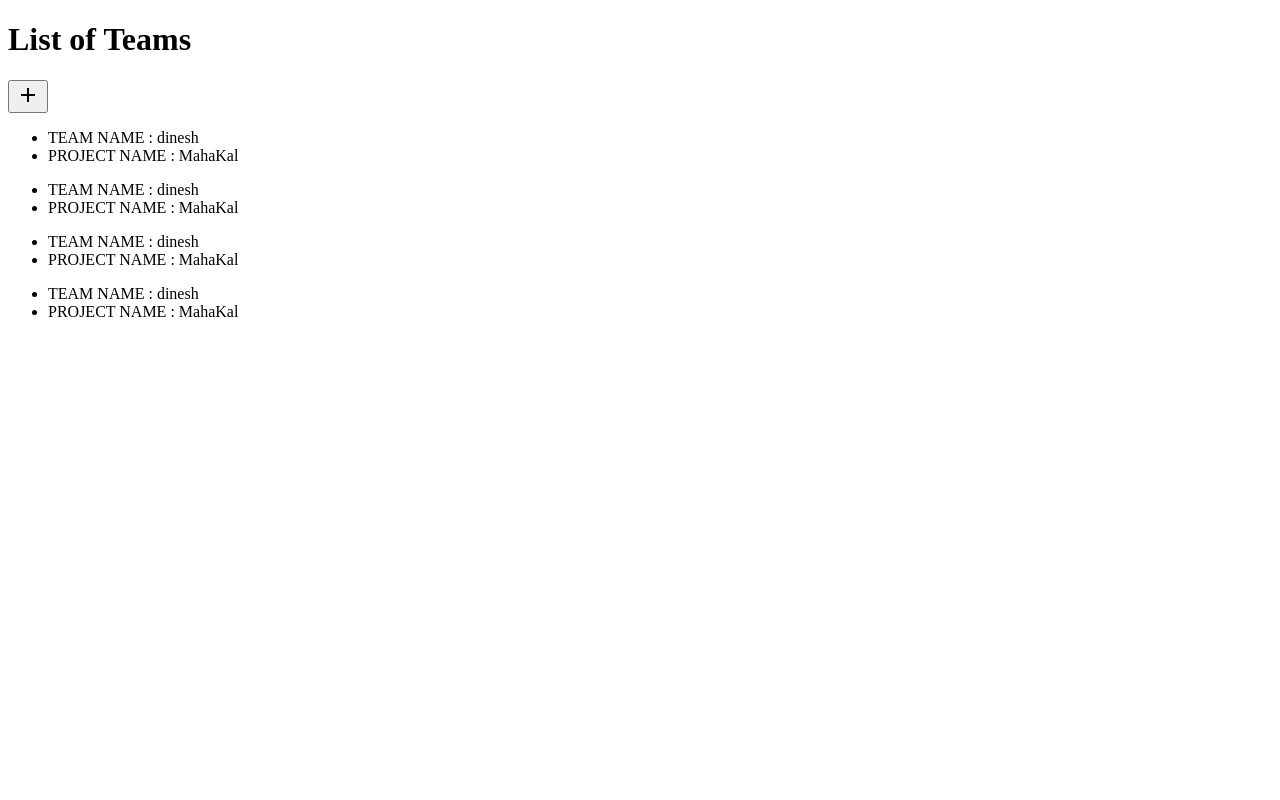
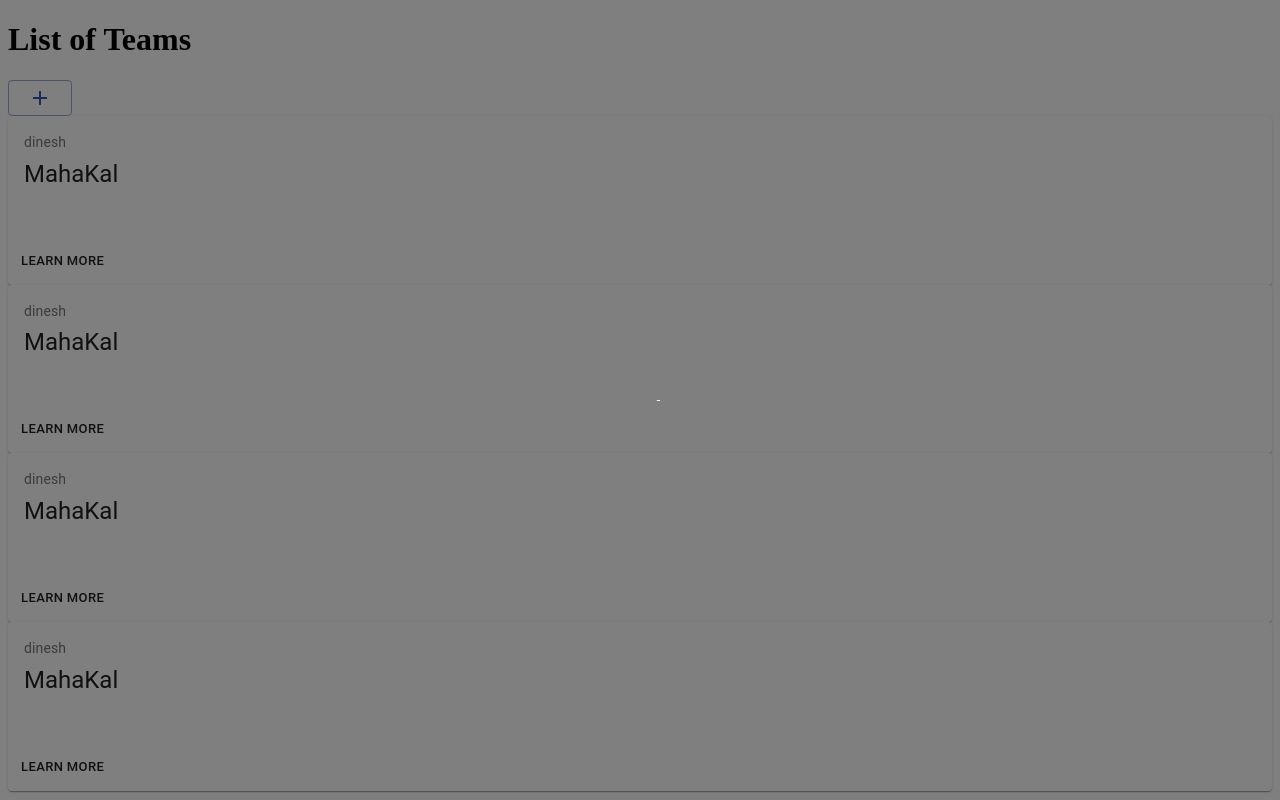
Before and after one commit to dineshchhantyal/rookie-frontend, a React (Create React App) app: page /team in a window 1280 px wide. Both pictures are taken after a click on the button 28 px from the left and 96 px from the top of the page. Built offline with nearby package versions, Linux system fonts and the light colour scheme; the HTML template or start-up script is replaced by a standard one.

Commit message:
Backdrop Added
Card Added

```diff
--- a/src/App.js
+++ b/src/App.js
@@ -7,7 +7,7 @@ import Admin from './pages/Admin';
 
 function App() {
   return (
-    <div className="app w-full h-screen text-gray-50 bg-gray-800">
+    <div className="app w-full min-h-full text-gray-50 bg-gray-800">
       <Router>
         <Switch>
           <Route path="/video">
--- /dev/null
+++ b/src/components/Backdrop.js
@@ -0,0 +1,33 @@
+import React from 'react';
+import Drop from '@material-ui/core/Backdrop';
+import CircularProgress from '@material-ui/core/CircularProgress';
+import Button from '@material-ui/core/Button';
+import { makeStyles } from '@material-ui/core/styles';
+const useStyles = makeStyles((theme) => ({
+    _backdrop: {
+        zIndex: theme.zIndex.drawer + 1,
+        color: '#fff',
+    },
+}));
+const Backdrop = ({ children }) => {
+    const classes = useStyles();
+    const [open, setOpen] = React.useState(false);
+    const handleClose = () => {
+        setOpen(false);
+    };
+    const handleToggle = () => {
+        setOpen(!open);
+    };
+    return (
+        <div>
+            <Button variant="outlined" color="primary" onClick={handleToggle}>
+                {children}
+            </Button>
+            <Drop className={classes._backdrop} open={open} onClick={handleClose}>
+                <CircularProgress color="inherit" />
+            </Drop >
+        </div>
+    )
+}
+
+export default Backdrop;
--- a/src/components/Team.js
+++ b/src/components/Team.js
@@ -1,12 +1,53 @@
-import React from 'react'
+import React from 'react';
+import { makeStyles } from '@material-ui/core/styles';
+import Card from '@material-ui/core/Card';
+import CardActions from '@material-ui/core/CardActions';
+import CardContent from '@material-ui/core/CardContent';
+import Button from '@material-ui/core/Button';
+import Typography from '@material-ui/core/Typography';
+
 
 const Team = ({ name, members, projectName, description }) => {
+    const useStyles = makeStyles({
+        root: {
+            minWidth: 275,
+        },
+        bullet: {
+            display: 'inline-block',
+            margin: '0 2px',
+            transform: 'scale(0.8)',
+        },
+        title: {
+            fontSize: 14,
+        },
+        pos: {
+            marginBottom: 12,
+        },
+    });
+    const classes = useStyles();
+    const bull = <span className={classes.bullet}>•</span>;
+
     return (
-        <ul className="w-full flex justify-around m-3 p-3
-        cursor-pointer bg-blue-600 opacity-80 hover:opacity-100 hover:bg-blue-500 rounded-md">
-            <li className="text-xl font-medium text-gray-300">TEAM NAME : {name}</li>
-            <li className="text-red-200"> PROJECT NAME : {projectName}</li>
-        </ul>
+        <Card className={classes.root} className="m-9" >
+            <CardContent>
+                <Typography className={classes.title} color="textSecondary" gutterBottom>
+                    {name}
+                </Typography>
+                <Typography variant="h5" component="h2">
+                    {projectName}
+                </Typography>
+                <Typography className={classes.pos} color="textSecondary">
+                    {members?.map(member => <span key={member}>{member} + {bull} </span>)}
+                </Typography>
+                <Typography variant="body2" component="p">
+                    {description}
+                    <br />
+                </Typography>
+            </CardContent>
+            <CardActions>
+                <Button size="small">Learn More</Button>
+            </CardActions>
+        </Card >
     )
 }
 
--- a/src/pages/Teams.js
+++ b/src/pages/Teams.js
@@ -1,6 +1,7 @@
 import React from 'react';
 import Team from '../components/Team';
 import AddIcon from '@material-ui/icons/Add';
+import Backdrop from '../components/Backdrop';
 
 const Teams = () => {
     return (
@@ -9,15 +10,15 @@ const Teams = () => {
                 List of Teams
             </h1>
             <div className="actions self-end pr-6">
-                <button className="bg-green-500 text-grey-200">
+                <Backdrop className="bg-green-500 text-grey-200">
                     <AddIcon />
-                </button>
+                </Backdrop>
             </div>
-            <div className="h-3/4 w-4/5">
-                <Team className="w-3/5" name={"dinesh"} projectName={"MahaKal"} />
-                <Team name={"dinesh"} projectName={"MahaKal"} />
-                <Team name={"dinesh"} projectName={"MahaKal"} />
-                <Team name={"dinesh"} projectName={"MahaKal"} />
+            <div className="w-4/5">
+                <Team className="w-3/5 m-12" name={"dinesh"} projectName={"MahaKal"} />
+                <Team className="w-3/5 m-4" name={"dinesh"} projectName={"MahaKal"} />
+                <Team className="w-3/5 m-4" name={"dinesh"} projectName={"MahaKal"} />
+                <Team className="w-3/5 m-4" name={"dinesh"} projectName={"MahaKal"} />
             </div>
 
         </div>
```
